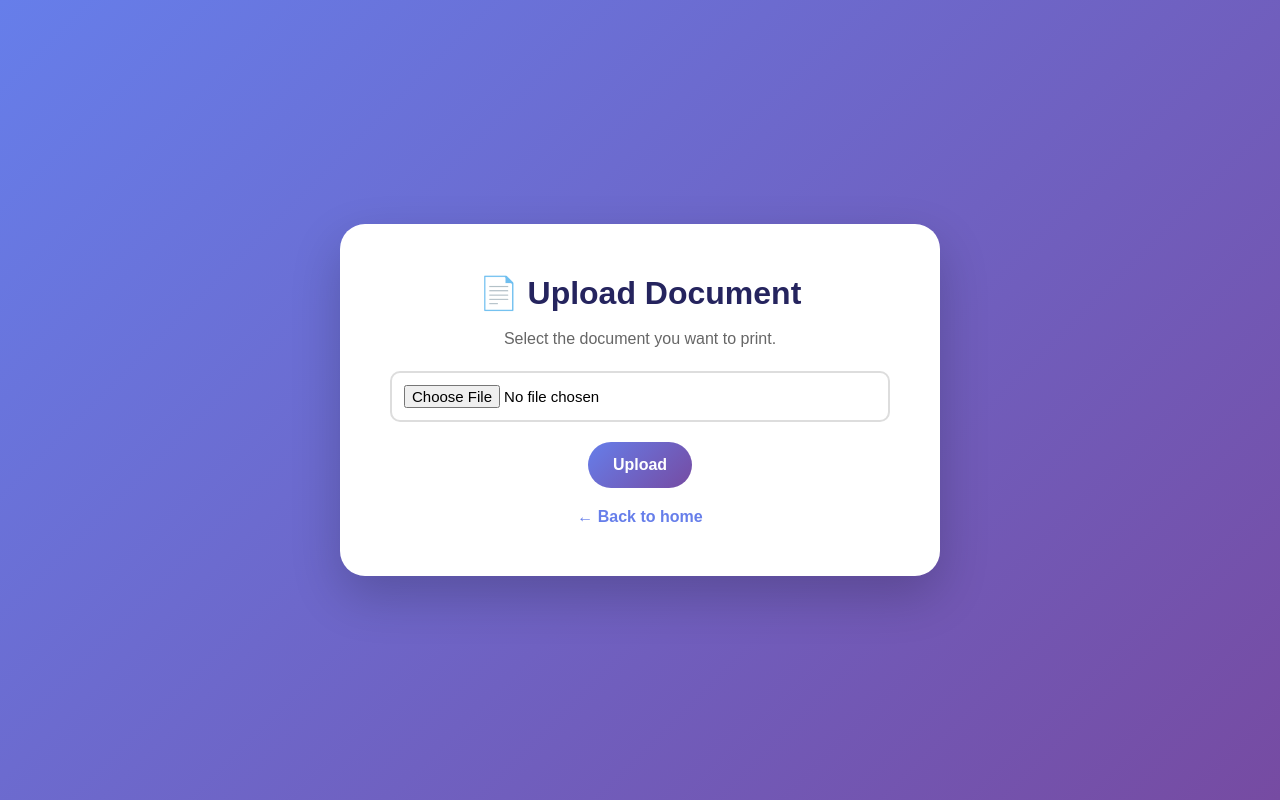
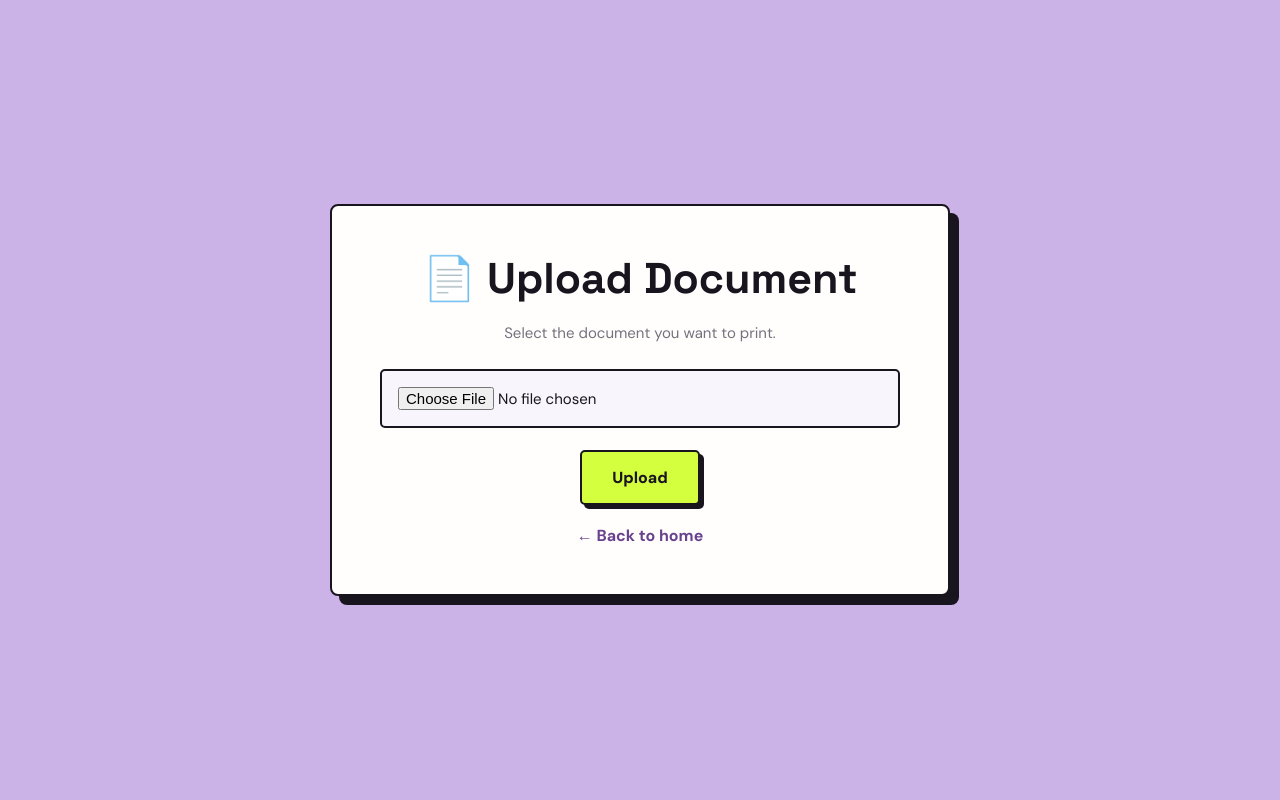
Before and after one commit to rutvikhirid-glitch/otp-for-prints, a Flask app: page /upload in a window 1280 px wide. Run offline with Flask 3, Linux system fonts and the light colour scheme.

Commit message:
Update style.css

```diff
--- a/static/style.css
+++ b/static/style.css
@@ -1,85 +1,181 @@
 
+@import url('https://fonts.googleapis.com/css2?family=DM+Sans:wght@400;500;600;700;800&family=Space+Grotesk:wght@500;600;700&display=swap');
 
 * {
     box-sizing: border-box;
     margin: 0;
     padding: 0;
-    font-family: Arial, sans-serif;
+}
+
+:root {
+    --lavender: #CBB3E8;
+    --chartreuse: #D4FF3F;
+    --tomato: #E34234;
+    --ink: #19151F;
+    --white: #FFFEFC;
+    --muted: #77717E;
 }
 
 body {
     min-height: 100vh;
-    background: linear-gradient(135deg, #667eea, #764ba2);
+    background: var(--lavender);
     display: flex;
     align-items: center;
     justify-content: center;
-    padding: 30px;
+    padding: 30px 18px;
+    font-family: 'DM Sans', sans-serif;
+    color: var(--ink);
 }
+
+/* Main content */
 
 .container {
     width: 100%;
-    max-width: 600px;
-    background: white;
-    border-radius: 25px;
-    padding: 50px;
+    max-width: 620px;
+    background: var(--white);
+    border: 2px solid var(--ink);
+    border-radius: 8px;
+    padding: 48px;
     text-align: center;
-    box-shadow: 0 20px 50px rgba(0,0,0,0.2);
+    box-shadow: 9px 9px 0 var(--ink);
 }
 
+/* Headings */
+
 h1, h2 {
-    color: #25245e;
-    margin-bottom: 15px;
+    font-family: 'Space Grotesk', sans-serif;
+    color: var(--ink);
+    font-weight: 700;
+    line-height: 1.15;
+    margin-bottom: 18px;
 }
 
+h1 {
+    font-size: clamp(30px, 5vw, 43px);
+}
+
+h2 {
+    font-size: 28px;
+}
+
+/* Paragraphs */
+
 p {
-    color: #666;
-    margin-bottom: 20px;
-    line-height: 1.5;
+    color: var(--muted);
+    font-size: 15px;
+    line-height: 1.7;
+    margin-bottom: 22px;
 }
+
+/* Inputs */
 
 input[type="file"],
 input[type="text"] {
+    display: block;
     width: 100%;
-    padding: 12px;
-    border-radius: 10px;
-    border: 2px solid #ddd;
-    margin-bottom: 20px;
+    padding: 16px;
+    margin-bottom: 22px;
+    border: 2px solid var(--ink);
+    border-radius: 5px;
+    background: #F8F5FC;
+    color: var(--ink);
+    font-family: inherit;
     font-size: 15px;
+    outline: none;
 }
 
+input:focus {
+    border-color: #7952A5;
+    box-shadow: 0 0 0 3px var(--lavender);
+}
+
+/* Buttons */
+
 button {
-    border: none;
-    padding: 14px 25px;
-    border-radius: 30px;
-    background: linear-gradient(135deg, #667eea, #764ba2);
-    color: white;
+    display: inline-block;
+    padding: 15px 30px;
+    border: 2px solid var(--ink);
+    border-radius: 5px;
+    background: var(--chartreuse);
+    color: var(--ink);
+    font-family: inherit;
     font-size: 16px;
-    font-weight: bold;
+    font-weight: 800;
     cursor: pointer;
+    box-shadow: 4px 4px 0 var(--ink);
+    transition: 0.2s ease;
 }
 
 button:hover {
-    transform: scale(1.05);
+    transform: translate(2px, 2px);
+    box-shadow: 2px 2px 0 var(--ink);
 }
 
-.otp-code {
-    font-size: 48px;
-    letter-spacing: 8px;
-    color: #667eea;
-    margin: 20px 0;
-    font-weight: bold;
+button:active {
+    transform: translate(4px, 4px);
+    box-shadow: none;
 }
 
+/* OTP */
+
+.otp-code {
+    display: inline-block;
+    padding: 15px 22px;
+    margin: 20px 0;
+    background: var(--tomato);
+    color: white;
+    border: 2px solid var(--ink);
+    border-radius: 5px;
+    font-family: 'Space Grotesk', sans-serif;
+    font-size: clamp(34px, 8vw, 48px);
+    font-weight: 700;
+    letter-spacing: 8px;
+}
+
+/* Error message */
+
 .error {
-    color: #e74c3c;
-    font-weight: bold;
-    margin: 10px 0;
+    color: #B42318;
+    background: #FFF0ED;
+    border: 1px solid var(--tomato);
+    border-radius: 5px;
+    padding: 12px;
+    margin: 15px 0;
+    font-weight: 700;
 }
+
+/* Links */
 
 a {
     display: inline-block;
     margin-top: 20px;
-    color: #667eea;
+    color: #69428F;
     text-decoration: none;
-    font-weight: bold;
+    font-weight: 700;
 }
+
+a:hover {
+    color: var(--tomato);
+    text-decoration: underline;
+}
+
+/* Mobile */
+
+@media (max-width: 600px) {
+    body {
+        padding: 18px 12px;
+    }
+
+    .container {
+        padding: 30px 20px;
+        box-shadow: 5px 5px 0 var(--ink);
+    }
+
+    h1 {
+        font-size: 32px;
+    }
+
+    button {
+        width: 100%;
+    }
+}
```
